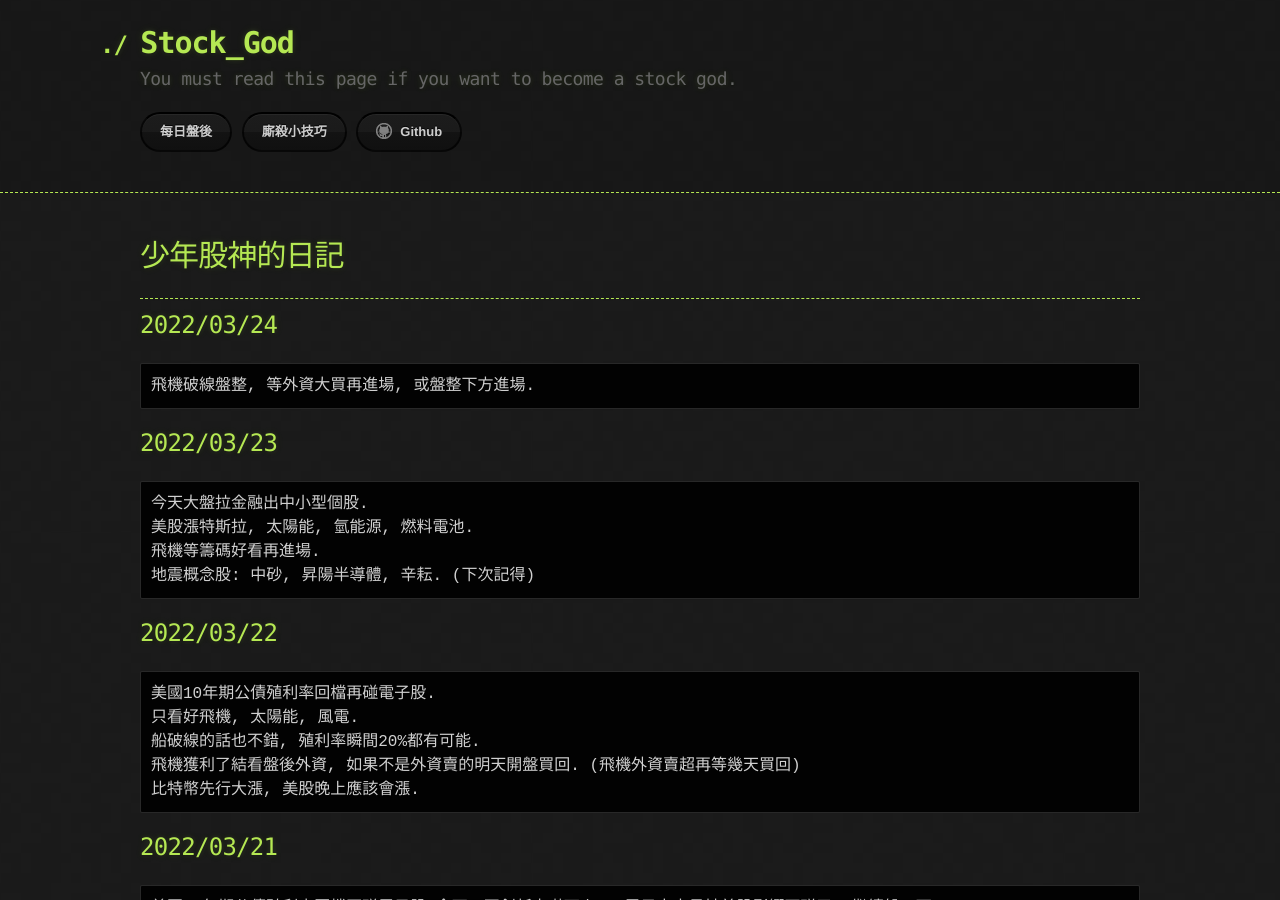
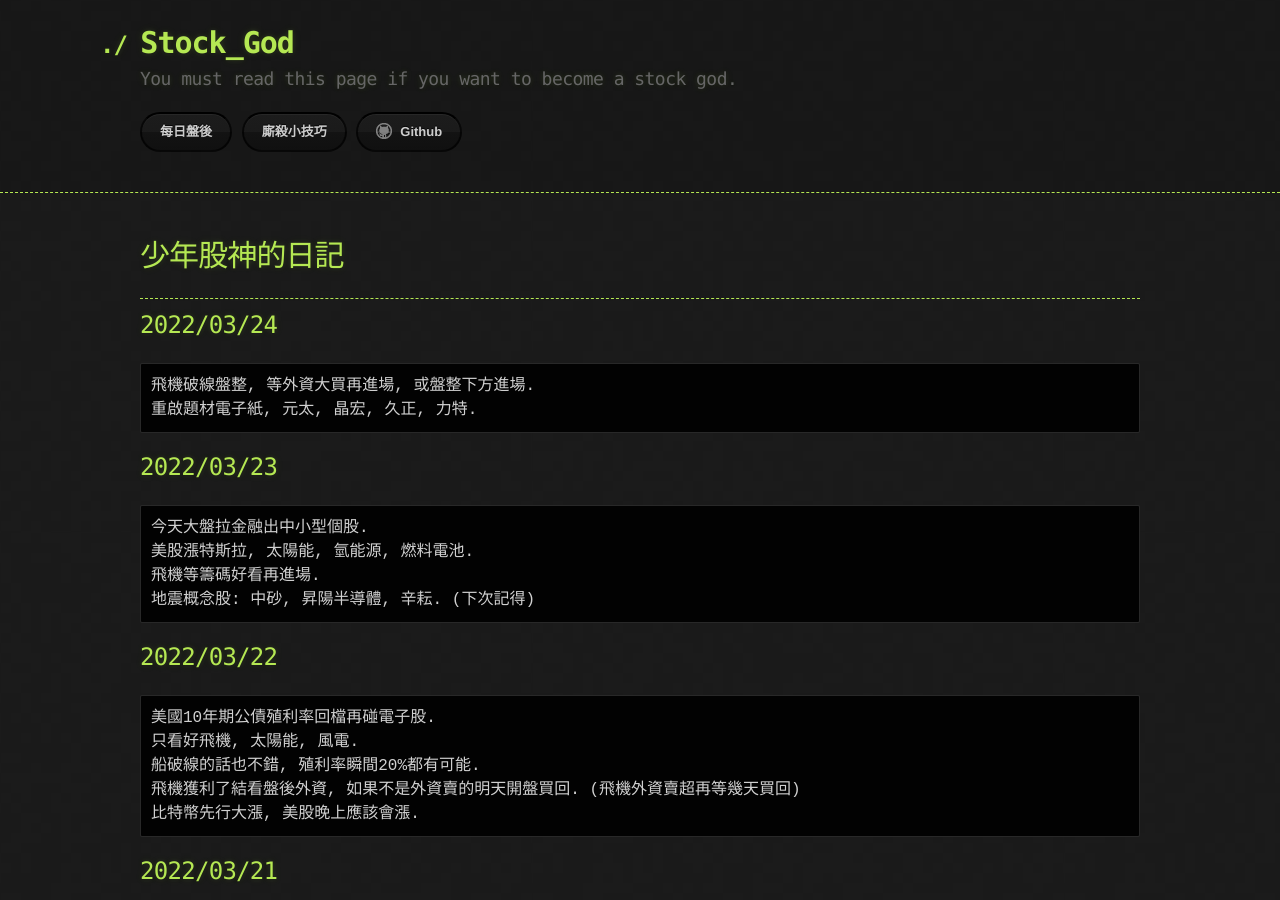
Before and after one commit to lepg5487/Stock_God, a Jekyll site: the page built from index.md, in a window 1280 px wide and 900 px high. Built offline with Jekyll 4.4.1, drawn with Linux system fonts in a browser that asks for light colours; our own code applies the rules of GitHub Pages for plain Markdown files.

Commit message:
Update index.md

````diff
--- a/index.md
+++ b/index.md
@@ -9,6 +9,7 @@ layout: testlayouts
 ## 2022/03/24
 ```
 飛機破線盤整, 等外資大買再進場, 或盤整下方進場.
+重啟題材電子紙, 元太, 晶宏, 久正, 力特.
 ```
 
 ## 2022/03/23
````
